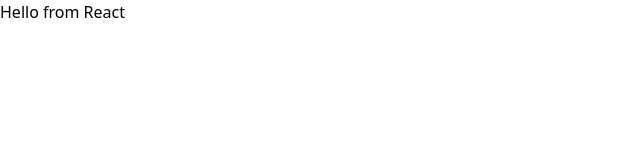
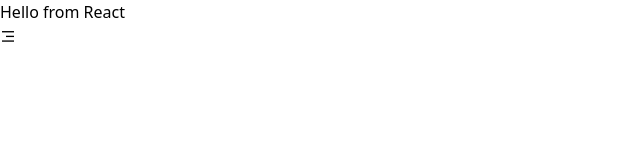
Before and after one commit to it27427/dokan-bondhu, a React (Vite) app in the folder client/: page / in a window 1280 px wide. Shown: the top 160 px of the page, without its empty margins (0-640 px from the left). Built offline with nearby package versions, Linux system fonts and the light colour scheme.

Commit message:
react-app

```diff
--- a/client/src/App.jsx
+++ b/client/src/App.jsx
@@ -4,6 +4,9 @@
   return (
     <div>
       <h1>Hello from React</h1>
+      <h2>
+        <i class='ri-menu-3-line'></i>
+      </h2>
     </div>
   );
 };
```
